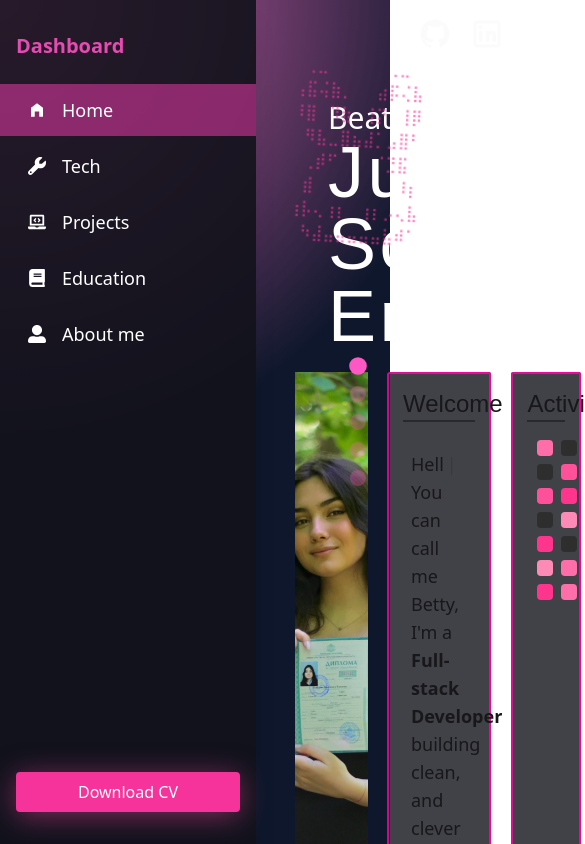
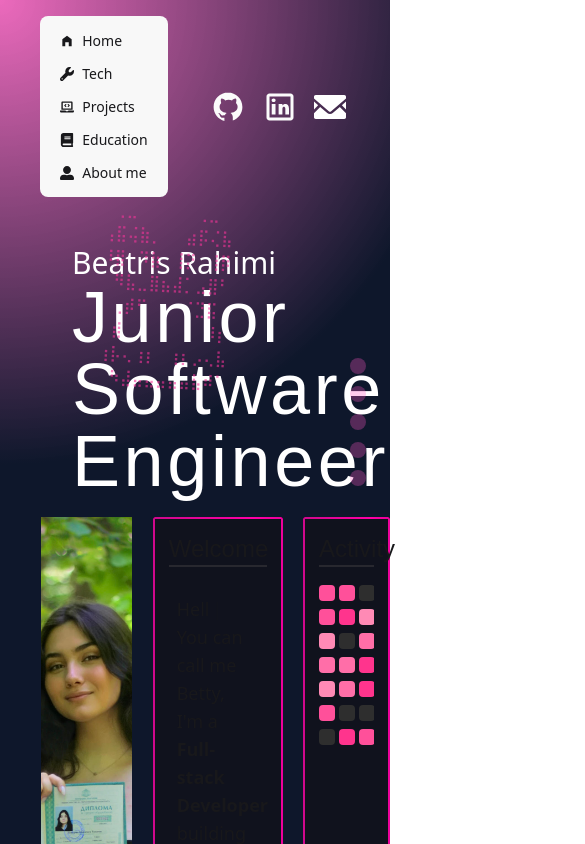
Before and after one commit to BeatrisRah/Portfolio, a React (Vite) app: page / in a window 390 px wide. Shown: the top 844 px of the page, 585 px wide, since content can reach past the window. Built offline with nearby package versions, Linux system fonts and the light colour scheme; a web font is replaced by a local one.

Commit message:
RESPONSIVE UI/ navbar

```diff
--- a/src/App.jsx
+++ b/src/App.jsx
@@ -42,12 +42,12 @@ function App() {
 		<div className="flex relative">
 			<div style={gradientStyle}></div>
 
-			<div className="w-64 fixed h-screen bg-[#12121B]/90 text-white z-10">
+			<div className="hide-below-1440 w-64 fixed h-screen bg-[#12121B]/90 text-white z-10">
 				<Sidebar />
 			</div>
 
 			{/* Page Content */}
-			<div className="ml-64 w-10/12">
+			<div className="xl:ml-64 xl:w-10/12 w-full lg:ml-2">
 				<TopNavigation />
 				<Home />
 				<Tetch />
--- a/src/components/Navigation.jsx
+++ b/src/components/Navigation.jsx
@@ -1,6 +1,13 @@
+import SmallMenu from "./sidebar/SmallMenu";
+
 export default function TopNavigation() {
    return (
-    <div className="sticky top-0 z-20 w-full px-6 py-4 flex justify-end gap-4">
+    <div className="sticky top-0 z-20 w-11/12 mx-auto xl:w-full px-6 py-4 flex items-center">
+        <SmallMenu />
+
+        <div className="flex-1" />
+
+        <div className="flex items-center gap-4">
         <a href="https://github.com/BeatrisRah" target="_blank" rel="noopener noreferrer" className="text-gray-800 hover:underline w-9 h-9">
         <svg className="w-full h-full" xmlns="http://www.w3.org/2000/svg" x="0px" y="0px" width={100} height={100} viewBox="0,0,256,256">
             <g fill="#fbfbfb" fillRule="nonzero" stroke="none" strokeWidth={1} strokeLinecap="butt" strokeLinejoin="miter" strokeMiterlimit={10} strokeDasharray strokeDashoffset={0} fontFamily="none" fontWeight="none" fontSize="none" textAnchor="none" style={{mixBlendMode: 'normal'}}><g transform="scale(8.53333,8.53333)"><path d="M15,3c-6.627,0 -12,5.373 -12,12c0,5.623 3.872,10.328 9.092,11.63c-0.056,-0.162 -0.092,-0.35 -0.092,-0.583v-2.051c-0.487,0 -1.303,0 -1.508,0c-0.821,0 -1.551,-0.353 -1.905,-1.009c-0.393,-0.729 -0.461,-1.844 -1.435,-2.526c-0.289,-0.227 -0.069,-0.486 0.264,-0.451c0.615,0.174 1.125,0.596 1.605,1.222c0.478,0.627 0.703,0.769 1.596,0.769c0.433,0 1.081,-0.025 1.691,-0.121c0.328,-0.833 0.895,-1.6 1.588,-1.962c-3.996,-0.411 -5.903,-2.399 -5.903,-5.098c0,-1.162 0.495,-2.286 1.336,-3.233c-0.276,-0.94 -0.623,-2.857 0.106,-3.587c1.798,0 2.885,1.166 3.146,1.481c0.896,-0.307 1.88,-0.481 2.914,-0.481c1.036,0 2.024,0.174 2.922,0.483c0.258,-0.313 1.346,-1.483 3.148,-1.483c0.732,0.731 0.381,2.656 0.102,3.594c0.836,0.945 1.328,2.066 1.328,3.226c0,2.697 -1.904,4.684 -5.894,5.097c1.098,0.573 1.899,2.183 1.899,3.396v2.734c0,0.104 -0.023,0.179 -0.035,0.268c4.676,-1.639 8.035,-6.079 8.035,-11.315c0,-6.627 -5.373,-12 -12,-12z" /></g></g>
@@ -14,6 +21,8 @@ export default function TopNavigation() {
         <a href="mailto:beatris.m.rahimi@gmail.com" className="w-9 h-9 text-pink-500 hover:underline">
             <svg className="w-8 h-full" height="200px" width="200px" version="1.1" id="_x32_" xmlns="http://www.w3.org/2000/svg" xmlnsXlink="http://www.w3.org/1999/xlink" viewBox="0 0 512 512" xmlSpace="preserve" fill="#000000"><g id="SVGRepo_bgCarrier" strokeWidth={0} /><g id="SVGRepo_tracerCarrier" strokeLinecap="round" strokeLinejoin="round" /><g id="SVGRepo_iconCarrier"> <style type="text/css" dangerouslySetInnerHTML={{__html: " .st0{fill:#ffffff;} " }} /> <g> <polygon className="st0" points="512,295.199 445.92,226.559 512,169.6 " /> <polygon className="st0" points="66.16,226.559 0,295.279 0,169.6 " /> <path className="st0" d="M512,357.6v63.199c0,15.281-12.4,27.682-27.68,27.682H27.68c-15.281,0-27.68-12.4-27.68-27.682V357.6 l98.959-102.721L212,352.238c11.76,10.082,27.359,15.682,44,15.682c16.641,0,32.32-5.6,44.08-15.682l112.959-97.359L512,357.6z" /> <path className="st0" d="M512,91.119v27.68l-241.442,208c-7.76,6.72-21.359,6.72-29.119,0L0,118.799v-27.68 c0-15.279,12.398-27.6,27.68-27.6H484.32C499.6,63.519,512,75.84,512,91.119z" /> </g> </g></svg>
         </a>
+
+        </div>
     </div>
    );
 }
--- a/src/components/sidebar/SideNavBar.jsx
+++ b/src/components/sidebar/SideNavBar.jsx
@@ -1,7 +1,8 @@
-import { MdHomeFilled } from "react-icons/md";
 import SideBarItem from "./SideBarItem";
 import { FaWrench } from "react-icons/fa6";
 import { FaLaptopCode, FaBook, FaUserAlt } from "react-icons/fa";
+import { MdHomeFilled } from "react-icons/md";
+
 
 const navLinks = [
     {path: 'home', name:'Home', icon: <MdHomeFilled />},
--- /dev/null
+++ b/src/components/sidebar/SmallMenu.jsx
@@ -0,0 +1,38 @@
+import { Link } from "react-scroll";
+import { FaWrench } from "react-icons/fa6";
+import { FaLaptopCode, FaBook, FaUserAlt } from "react-icons/fa";
+import { MdHomeFilled } from "react-icons/md";
+
+
+export default function SmallMenu() {
+    const navLinks = [
+        {path: 'home', name:'Home', icon: <MdHomeFilled />},
+        {path: 'tech', name:'Tech', icon: <FaWrench />},
+        {path: 'projects', name:'Projects', icon: <FaLaptopCode />},
+        {path: 'education', name:'Education', icon: <FaBook />},
+        {path: 'about', name:'About me', icon: <FaUserAlt />}
+
+
+    ]
+
+    return (
+        <ul className="menu bg-base-200 lg:menu-horizontal rounded-box xl:hidden">
+
+            {navLinks.map(el => (
+                <li>
+                    <Link
+                    to={el.path}
+                    smooth={true}
+                    duration={500}
+                    offset={-100}
+                    spy={true}
+                    activeClass="bg-[#F83CB4]"
+                    >
+                    {el.icon}
+                    {el.name}
+                    </Link>
+                </li>
+            ))}
+        </ul>
+    );
+}
--- a/src/index.css
+++ b/src/index.css
@@ -92,3 +92,9 @@ box-sizing: border-box;
   box-shadow: 0px 4px 29px 0px rgba(236, 72, 153, 0.5);
 
 }
+
+@media (max-width: 1439px) {
+  .hide-below-1440 {
+    display: none;
+  }
+}
--- a/src/sections/home/Activity.jsx
+++ b/src/sections/home/Activity.jsx
@@ -3,12 +3,12 @@ import { useMemo } from 'react';
 export default function ContributionGrid () {
     const grid = useMemo(() => {
         return Array.from({ length: 7 }, () =>
-          Array.from({ length: 15 }, () => Math.floor(Math.random() * 5))
+          Array.from({ length: 17 }, () => Math.floor(Math.random() * 5))
         );
       }, []);
 
       return (
-        <div className="flex gap-1 p-2  w-full rounded-md">
+        <div className="flex gap- p-2 w-full rounded-md justify-center overflow-hidden">
           {grid[0].map((_, colIndex) => (
             <div key={colIndex} className="flex flex-col gap-1">
               {grid.map((row, rowIndex) => (
```
